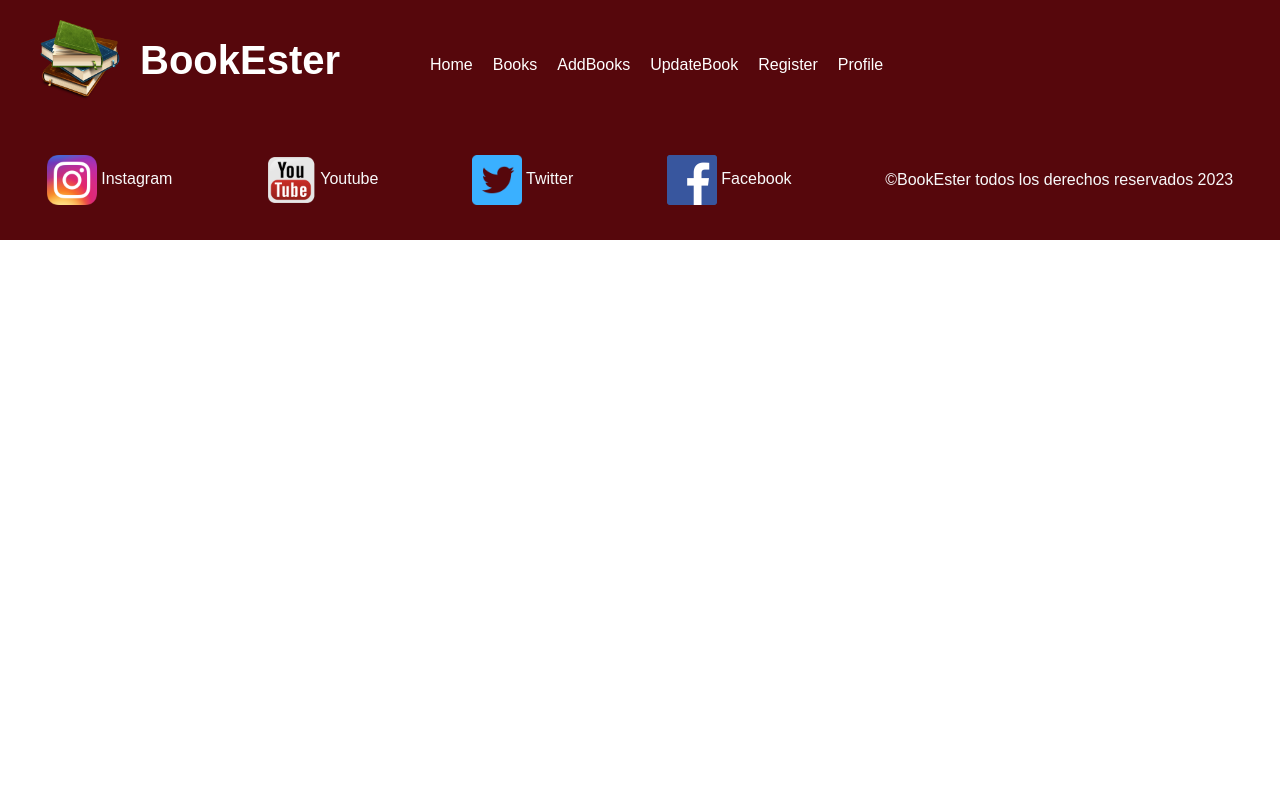
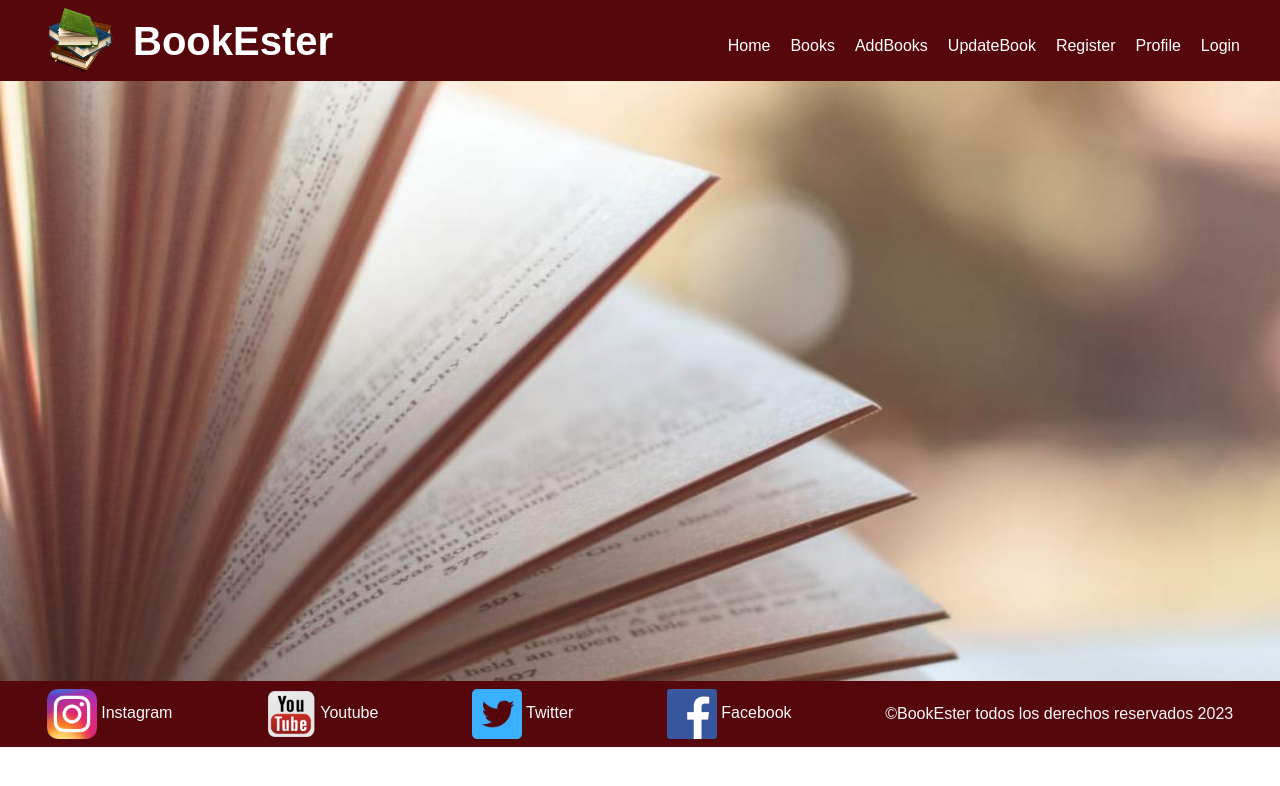
Before and after one commit to EsterSJ/appLibrary, an Angular app: page /login in a window 1280 px wide. Before the commit this address led to /. Shown: the top 786 px of the page. Built offline with nearby package versions, Linux system fonts and the light colour scheme.

Commit message:
pagina login creada

```diff
--- a/src/app/app-routing.module.ts
+++ b/src/app/app-routing.module.ts
@@ -6,6 +6,7 @@ import { ProfileComponent } from './pages/profile/profile.component';
 import { BooksComponent } from './pages/books/books.component';
 import { AddBooksComponent } from './pages/add-books/add-books.component';
 import { UpdateBookComponent } from './pages/update-book/update-book.component';
+import { LoginComponent } from './pages/login/login.component';
 
 const routes: Routes = [
   {path: '', component: HomeComponent},
@@ -13,7 +14,8 @@ const routes: Routes = [
   {path: 'addBooks', component: AddBooksComponent},
   {path: 'updateBook', component: UpdateBookComponent},
   {path: 'register', component: RegisterComponent},
-  {path: 'profile', component: ProfileComponent}
+  {path: 'profile', component: ProfileComponent},
+  {path: 'login', component: LoginComponent}
 ];
 
 @NgModule({
--- a/src/app/app.module.ts
+++ b/src/app/app.module.ts
@@ -14,6 +14,7 @@ import { ReferencePipe } from './pipes/reference.pipe';
 import { CardComponent } from './component/card/card.component';
 import { AddBooksComponent } from './pages/add-books/add-books.component';
 import { UpdateBookComponent } from './pages/update-book/update-book.component';
+import { LoginComponent } from './pages/login/login.component';
 
 
 @NgModule({
@@ -30,6 +31,7 @@ import { UpdateBookComponent } from './pages/update-book/update-book.component';
     CardComponent,
     AddBooksComponent,
     UpdateBookComponent,
+    LoginComponent,
 
   ],
   imports: [
--- a/src/app/component/footer/footer.component.css
+++ b/src/app/component/footer/footer.component.css
@@ -1,9 +1,10 @@
 .footer{
     background-color: var(--colorOscuro);
     display: flex;
+    flex-direction: row;
     align-items: center;
     flex-wrap: wrap;
-    height: 15vh;
+    /* height: 10vh; */
 }
 
 .iconos_rrss{
--- a/src/app/component/header/header.component.css
+++ b/src/app/component/header/header.component.css
@@ -1,12 +1,13 @@
 .nav_libreria{
     display: flex;
-    justify-content: flex-start;
+    flex-direction: row;
+    flex-wrap: wrap;
+    justify-content: space-between;
+    padding-right: 40px;
     padding-left: 40px;
     background-color: var(--colorOscuro);
     font-weight: bold;
-    gap: 50px;
     width: 100%;
-    height: 15vh;
 }
 
 .logo_libreria{
@@ -14,11 +15,12 @@
     justify-content: center;
     align-items: center;
     gap: 20px;
+    padding: 8px;
 }
 
 .icono_libreria{
-    width: 80px;
-    height: 80px;
+    width: 65px;
+    height: 65px;
 }
 
 .name_libreria{
@@ -30,6 +32,8 @@
 
 .nav_libreria--links{
     display: flex;
+    flex-direction: row;
+    flex-wrap: wrap;
     justify-content: center;
     align-items: center;
     gap: 20px;
@@ -44,13 +48,17 @@
     text-decoration: none;
 }
 
+a:hover{
+    text-decoration: underline;
+}
+
 /* media querys */
-@media screen and (max-width: 750px) {
+@media screen and (max-width: 790px) {
     .icono_libreria{
         display: none;
     }
     .name_libreria{
-        font-size: 24px;
+        font-size: 20px;
     }
 }
 
@@ -63,5 +71,7 @@
         justify-content: flex-start;
         align-items: center;
         padding: 0px;
+        gap: 12px;
+        font-size: 10px;
     }
 }
--- a/src/app/component/header/header.component.html
+++ b/src/app/component/header/header.component.html
@@ -11,6 +11,7 @@
         <a class="link" routerLink='updateBook'>UpdateBook</a>
         <a class="link" routerLink='register'>Register</a>
         <a class="link" routerLink='profile'>Profile</a>
+        <a class="link" routerLink='login'>Login</a>
         <!-- aqui iran el resto de enlaces de la barra de navegacion -->
     </div>
 </nav>
--- a/src/app/pages/books/books.component.css
+++ b/src/app/pages/books/books.component.css
@@ -15,9 +15,15 @@
 .search{
     display: flex;
     flex-direction: row;
+    justify-content: center;
     gap: 10px;
     width: 30vw;
     padding: 20px;
+    width: 100%;
+}
+
+.ancho_input{
+    width: 500px;
 }
 
 .boton_search{
@@ -66,3 +72,16 @@
     color: var(--colorBlanco);
     width: 100%;
 }
+
+/* media querys */
+@media screen and (max-width: 790px) {
+    .ancho_input{
+        width: 500px;
+    }
+}
+
+@media screen and (max-width: 300px) {
+    .ancho_input{
+        width: 100px;
+    }
+}
--- a/src/app/pages/books/books.component.html
+++ b/src/app/pages/books/books.component.html
@@ -1,6 +1,6 @@
 <div class="page_books">
         <form class="form-inline my-2 my-lg-0 search">
-            <input class="form-control mr-sm-2" type="search" placeholder="id Book" aria-label="Search" #mostrarUno>
+            <input class="form-control mr-sm-2 ancho_input" type="search" placeholder="id Book" aria-label="Search" #mostrarUno>
             <button class="btn boton_search my-2 my-sm-0" type="reset" (click)="mostrarId(mostrarUno.value);">Search</button>
         </form>
 
--- a/src/app/pages/home/home.component.css
+++ b/src/app/pages/home/home.component.css
@@ -3,32 +3,14 @@
     flex-direction: column;
     justify-content: center;
     align-items: center;
-    height: 70vh;
-    /* background-color: var(--colorClaro); */
+    height: 75vh;
     background-image: url("/assets/img/ezgif.gif");
     background-repeat: no-repeat;
     background-size: cover;
     background-attachment: fixed;
 }
 
-/* .container_video{
-    display: flex;
-    height: 70vh;
-    align-items: center;
-    justify-content: center;
-    padding: 2%;
-}
-
-.container_video img{
-    left: 0;
-    top: 0;
-    width: 100%;
-    height: 100%;
-    box-shadow: 2px 2px 4px white;
-  } */
-
   .creditos_video{
-    /* position: absolute; */
     padding: 12px;
     text-align: center;text-shadow: 2px 2px 4px black;
     font-weight: bold;
--- /dev/null
+++ b/src/app/pages/login/login.component.css
@@ -0,0 +1,9 @@
+.login_page{
+    display: flex;
+    flex-direction: column;
+    background-image: url("/assets/img/fondo_profile.jpeg");
+    background-repeat: no-repeat;
+    background-size: cover;
+    background-attachment: fixed;
+    height: 75vh;
+}
--- /dev/null
+++ b/src/app/pages/login/login.component.html
@@ -0,0 +1 @@
+<div class="login_page"></div>
```
Also changed, not shown: src/app/pages/login/login.component.ts (added, +10 -0 lines).
